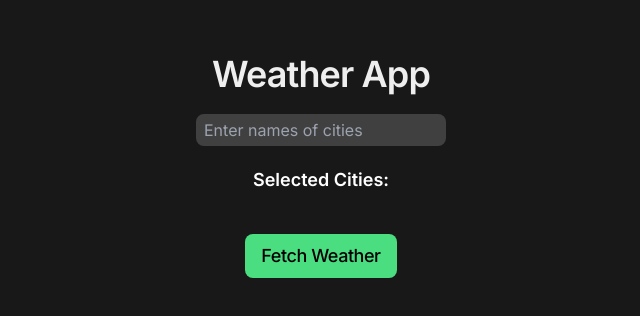
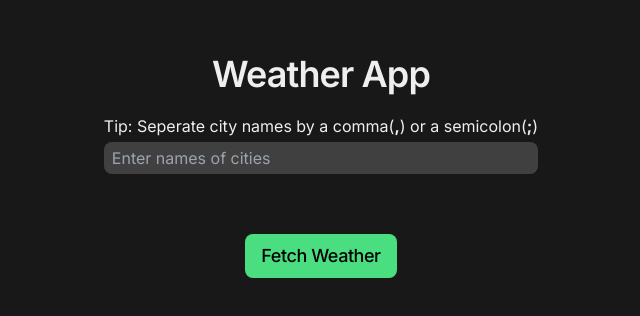
Before and after one commit to that-ambuj/xivtech-assignment, a React (Vite) app: page / in a window 1280 px wide. Shown: the part 234-550 px from the top of the page, without its empty margins (319-959 px from the left). Built offline with nearby package versions, Linux system fonts and the light colour scheme.

Commit message:
integrate backend api into the frontend

```diff
--- a/package.json
+++ b/package.json
@@ -11,11 +11,13 @@
     "deploy": "yarn build && vercel --cwd node-backend deploy"
   },
   "dependencies": {
+    "cors": "^2.8.5",
     "react": "^18.2.0",
     "react-dom": "^18.2.0"
   },
   "devDependencies": {
     "@iconify/react": "^4.1.0",
+    "@types/cors": "^2.8.13",
     "@types/react": "^18.0.37",
     "@types/react-dom": "^18.0.11",
     "@typescript-eslint/eslint-plugin": "^5.59.0",
--- a/src/App.tsx
+++ b/src/App.tsx
@@ -1,9 +1,28 @@
 import { ChangeEventHandler, useState } from "react";
 import { Icon } from "@iconify/react";
+
+function WeatherComponent({ data }: { data?: Record<string, number> }) {
+  return data ? (
+    <div className="my-4 self-start">
+      <h2 className="text-lg font-semibold tracking-tight">Weather Data: </h2>
+      {Object.entries(data).map(([k, v], idx) => (
+        <div key={idx}>
+          <span className="font-medium">{k}</span>: {v}°C
+        </div>
+      ))}
+    </div>
+  ) : (
+    <></>
+  );
+}
 
 function App() {
   const [city, setCity] = useState<string>("");
   const [cities, setCities] = useState<string[]>([]);
+
+  const [weatherResponse, setWeatherResponse] = useState<
+    Record<string, number> | undefined
+  >();
 
   const handleCityInput: ChangeEventHandler<HTMLInputElement> = (event) => {
     const input = event.target.value;
@@ -18,15 +37,25 @@ function App() {
     }
 
     setCity(event.target.value);
-    console.log(cities);
   };
 
   const removeCity = (index: number) => {
     setCities(cities.filter((_, idx) => index !== idx));
   };
 
-  // TODO: fetch response from backend
-  const getWeather = () => {};
+  const getWeather = async () => {
+    const res = await fetch("http://localhost:8000/api/getWeather", {
+      method: "POST",
+      headers: {
+        "Content-Type": "application/json",
+      },
+      body: JSON.stringify({ cities: cities.length > 0 ? cities : [city] }),
+    });
+
+    const data = await res.json();
+
+    setWeatherResponse(data.weather);
+  };
 
   return (
     <div className="flex justify-center items-center h-screen">
@@ -34,17 +63,25 @@ function App() {
         <h1 className="md:text-4xl text-5xl font-semibold tracking-tight">
           Weather App
         </h1>
-        <form>
+        <form
+          className="flex flex-col my-5 max-w-xs md:max-w-md"
+          onSubmit={(ev) => ev.preventDefault()}
+        >
+          <div className="inline mb-1">
+            Tip: Seperate city names by a comma(<b>,</b>) or a semicolon(
+            <b>;</b>)
+          </div>
           <input
             type="text"
             name="cities"
             placeholder="Enter names of cities"
             value={city}
             onChange={handleCityInput}
-            className="rounded-lg my-5 bg-neutral-700 text-neutral-200 px-2 py-1"
+            className="rounded-lg bg-neutral-700 text-neutral-200 px-2 py-1"
           />
         </form>
-        <div className="flex flex-col items-center">
+        {cities.length > 0 ? (
+          <div className="flex flex-col items-start self-start">
             <div className="font-semibold text-white text-lg">
               Selected Cities:
             </div>
@@ -53,7 +90,7 @@ function App() {
                 return (
                   <li
                     key={idx}
-                  className="bg-slate-700 px-1.5 py-0.5 font-medium rounded-md items-center inline-flex my-1 mr-1 gap-1"
+                    className="bg-slate-700 px-1.5 py-0.5  font-medium rounded-md items-center inline-flex my-1 ml-0 mr-1 gap-1"
                   >
                     {cityName}
                     <button onClick={() => removeCity(idx)}>
@@ -64,12 +101,16 @@ function App() {
               })}
             </ul>
           </div>
+        ) : (
+          <></>
+        )}
         <button
           onClick={() => getWeather()}
           className="bg-green-400 text-black font-medium tracking-tight text-lg mt-10 py-2 px-4 rounded-lg"
         >
           Fetch Weather
         </button>
+        <WeatherComponent data={weatherResponse} />
       </div>
     </div>
   );
```
Also changed, not shown: 1 other file (tests, documents, lock files or other folders). Lines whose indentation alone changed are shown as unchanged.
